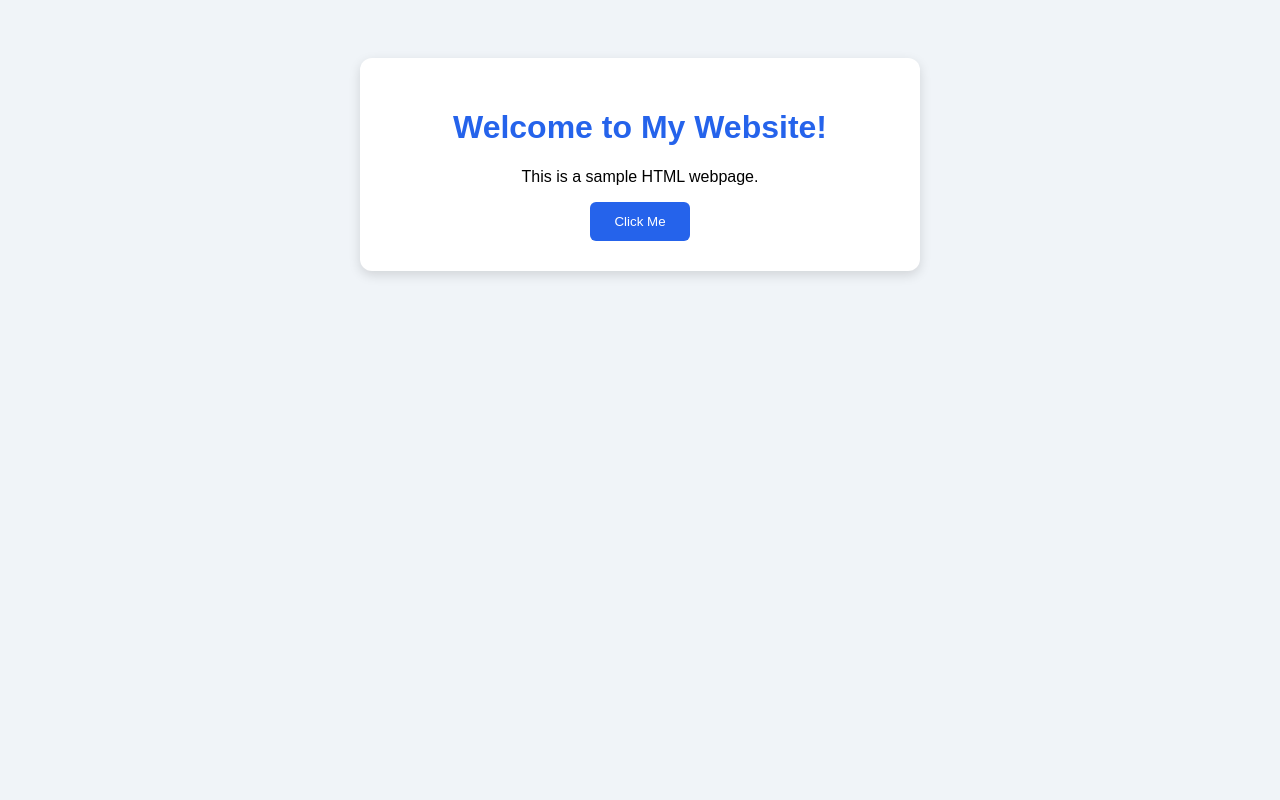
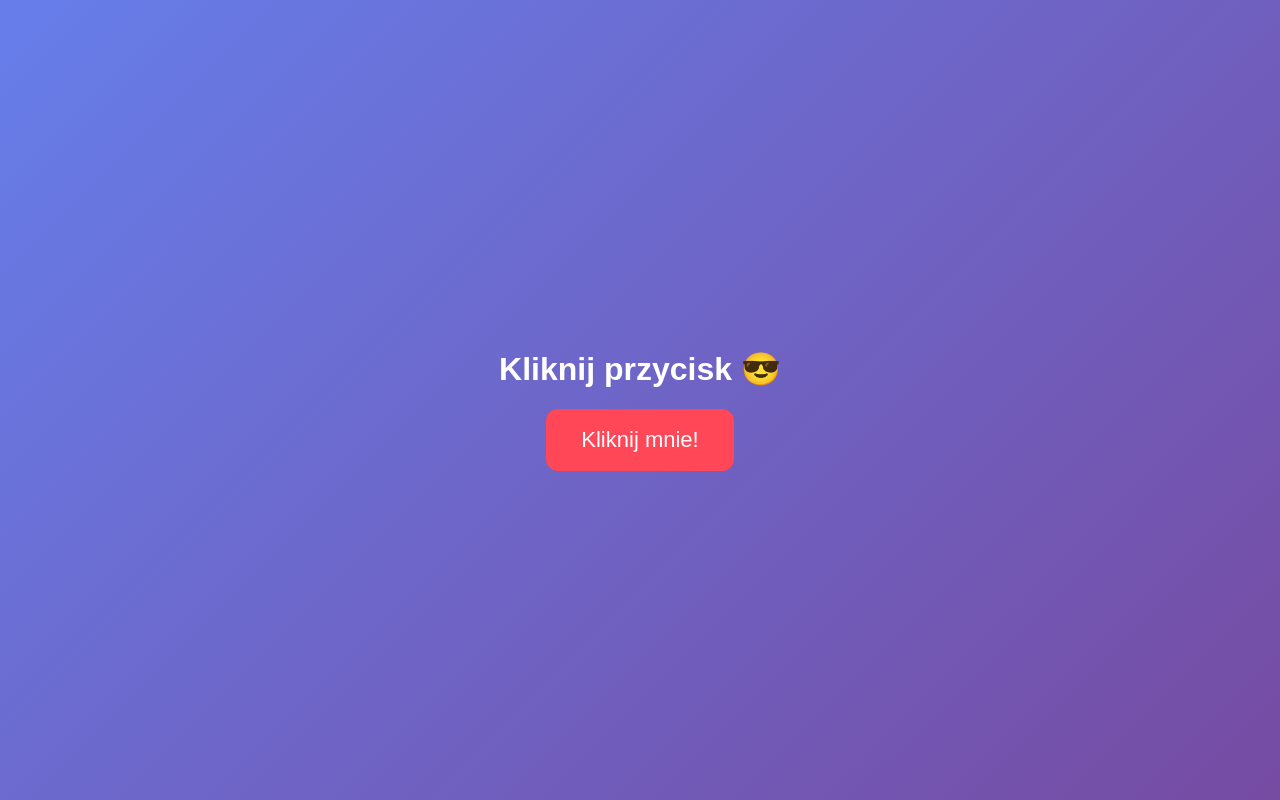
Before and after one commit to mafrankowski/mafrankowski.github.io, a plain HTML site: page index.html in a window 1280 px wide. Drawn offline with Linux system fonts and the light colour scheme.

Commit message:
Update index.html

```diff
--- a/index.html
+++ b/index.html
@@ -1,61 +1,68 @@
 <!DOCTYPE html>
-<html lang="en">
+<html lang="pl">
 <head>
     <meta charset="UTF-8">
     <meta name="viewport" content="width=device-width, initial-scale=1.0">
-    <title>My Sample Website</title>
-
+    <title>Prank 😂</title>
     <style>
         body {
+            background: linear-gradient(135deg, #667eea, #764ba2);
+            height: 100vh;
+            display: flex;
+            justify-content: center;
+            align-items: center;
+            flex-direction: column;
             font-family: Arial, sans-serif;
-            background: #f0f4f8;
-            text-align: center;
-            padding: 50px;
-        }
-
-        .container {
-            background: white;
-            padding: 30px;
-            border-radius: 12px;
-            max-width: 500px;
-            margin: auto;
-            box-shadow: 0 4px 12px #0002;
+            color: white;
+            margin: 0;
         }
 
         h1 {
-            color: #2563eb;
+            font-size: 32px;
         }
 
         button {
-            background: #2563eb;
+            background: #ff4757;
             color: white;
             border: none;
-            padding: 12px 24px;
-            border-radius: 6px;
+            padding: 18px 35px;
+            font-size: 22px;
+            border-radius: 12px;
             cursor: pointer;
+            transition: 0.3s;
         }
 
         button:hover {
-            background: #1d4ed8;
+            background: #ff6b81;
+            transform: scale(1.1);
+        }
+
+        #komunikat {
+            display: none;
+            font-size: 35px;
+            font-weight: bold;
+            margin-top: 30px;
+            text-align: center;
         }
     </style>
 </head>
+<body>
 
-<body>
-    <div class="container">
-        <h1>Welcome to My Website!</h1>
+    <h1>Kliknij przycisk 😎</h1>
 
-        <p>This is a sample HTML webpage.</p>
+    <button onclick="niespodzianka()">
+        Kliknij mnie!
+    </button>
 
-        <button onclick="showMessage()">
-            Click Me
-        </button>
+    <div id="komunikat">
+        HAHAHA NABRAŁEŚ SIĘ! 😂
     </div>
 
     <script>
-        function showMessage() {
-            alert("Hello! Welcome to my website!");
+        function niespodzianka() {
+            document.getElementById("komunikat").style.display = "block";
         }
     </script>
+
 </body>
 </html>
```
